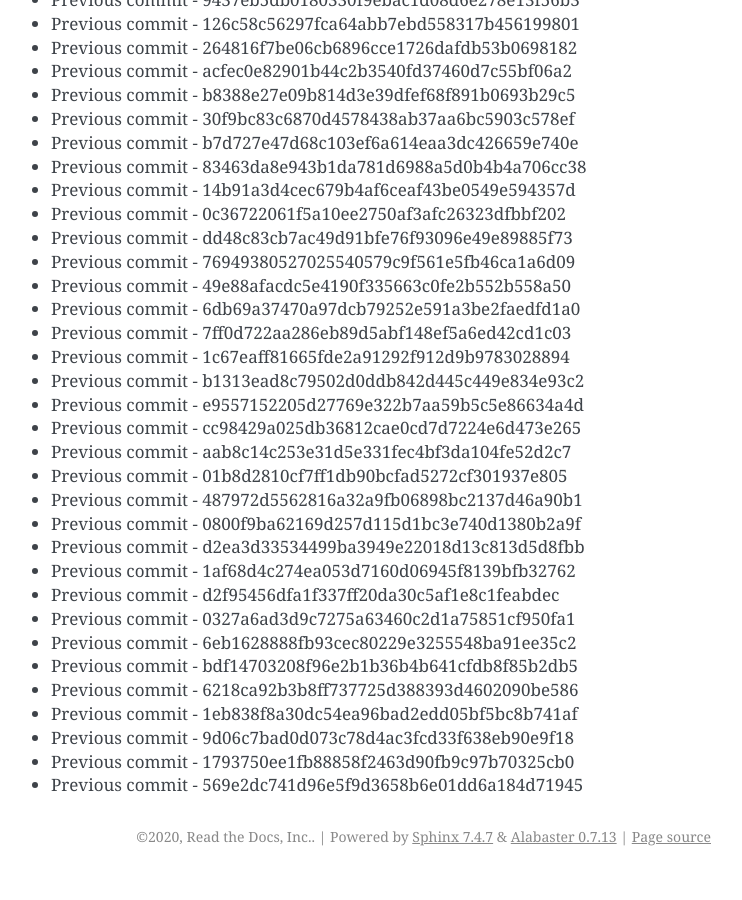
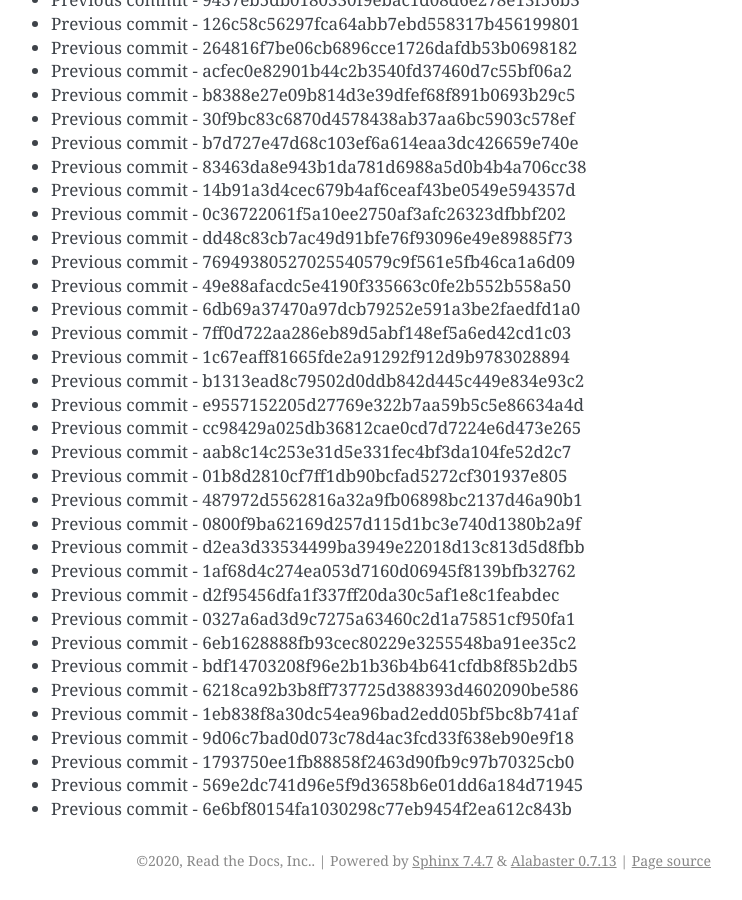
Before and after one commit to readthedocs/rtd-git-stresstest, a Sphinx documentation site: the page built from docs/updates.rst, in a window 1280 px wide and 900 px high, scrolled down 16171 px. Shown: the whole window, without its empty margins (399-1141 px from the left). Built offline with Sphinx 7.4.7, drawn with Linux system fonts in a browser that asks for light colours; before the commit the page ends 17047 px from its top, so only the background shows below that.

Commit message:
Generating commit from previous: 6e6bf80154fa1030298c77eb9454f2ea612c843b

```diff
--- a/docs/updates.rst
+++ b/docs/updates.rst
@@ -711,3 +711,4 @@ It can be tested for any performance characteristics.
 * Previous commit - 9d06c7bad0d073c78d4ac3fcd33f638eb90e9f18
 * Previous commit - 1793750ee1fb88858f2463d90fb9c97b70325cb0
 * Previous commit - 569e2dc741d96e5f9d3658b6e01dd6a184d71945
+* Previous commit - 6e6bf80154fa1030298c77eb9454f2ea612c843b
```
